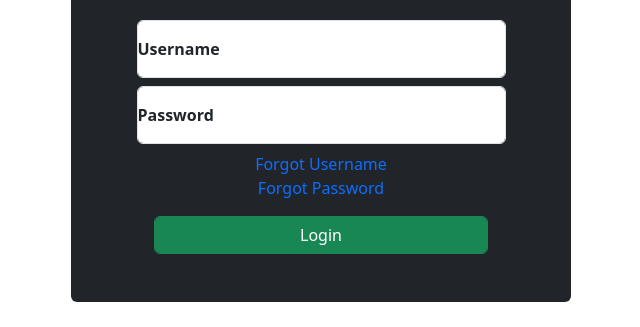
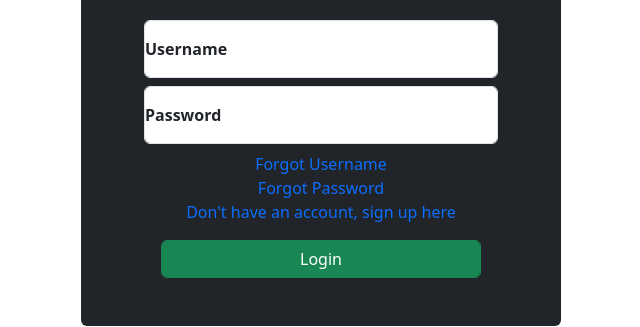
Before and after one commit to JoMa388/Ecommerce, a PHP site: page /login.php in a window 1280 px wide. Shown: the part 473-800 px from the top of the page, without its empty margins (331-971 px from the left). Run offline with PHP 8.4, Linux system fonts and the light colour scheme; some libraries are stand-ins or nearby versions.

Commit message:
login page fix

```diff
--- a/eCommerce/uploadsite/login.php
+++ b/eCommerce/uploadsite/login.php
@@ -9,8 +9,7 @@
   <style>
     @media (min-width: 1200px) {
       .container {
-        max-width: 500px;
-        position: relative;
+        max-width: 30rem;
       }
     }
 
@@ -30,10 +29,10 @@
   include_once 'header.php';
   ?>
 
-  <section class="container mt-5 postion-relative">
+  <section class="container mt-5 position-relative ">
     <div class="row">
-      <div class="col-12 overlay">
-        <img src="../bootstrapmorph/undraw_cat_s1wg.svg" alt="cat" class="img-fluid mt-5 ms-2 m-auto" />
+      <div class="col- overlay m-auto">
+        <img src="../bootstrapmorph/undraw_cat_s1wg.svg" alt="cat" class="img-fluid mt-5 ms-2" />
       </div>
       <div>
         <form action="includes/login.inc.php" method="post" class="col-12 bg-dark rounded-2 position-absolute">
@@ -64,6 +63,11 @@
               <a href="#" class="text-decoration-none">Forgot Password</a>
             </div>
           </div>
+          <div class="row">
+            <div class="col-10 col-md-6 col-lg-8 text-center m-auto">
+              <a href="signup.php" class="text-decoration-none">Don't have an account, sign up here</a>
+            </div>
+          </div>
           <!-- Button -->
           <div class="mt-3">
             <div class="col-6 col-md-4 col-lg-8 text-center m-auto">
```
Also changed, not shown: 1 other file.
